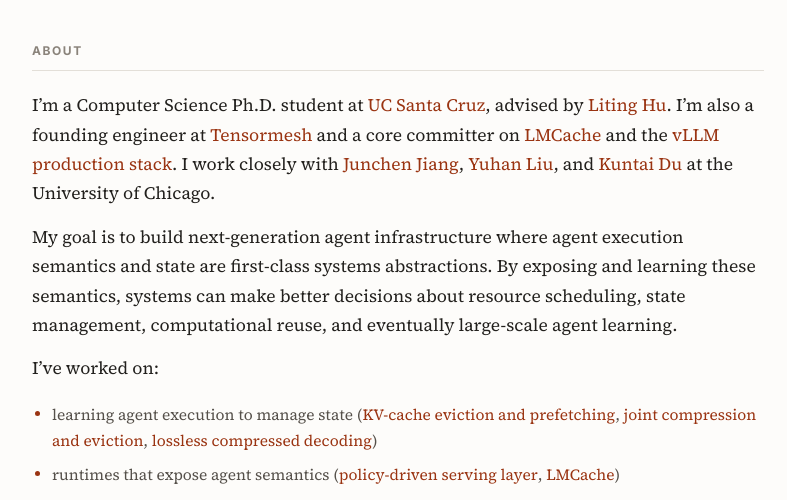
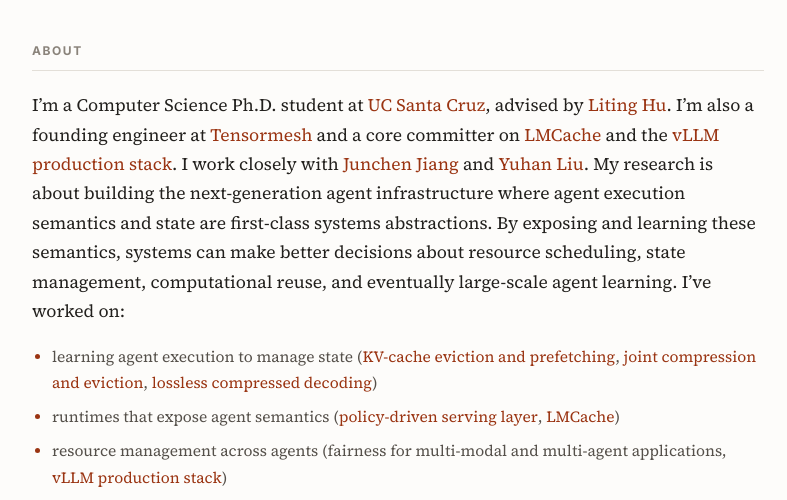
Before and after one commit to ruizhang0101/ruizhang0101.github.io, a plain HTML site: page index.html in a window 1280 px wide. Shown: the part 295-795 px from the top of the page, without its empty margins (242-1029 px from the left). Drawn offline with Linux system fonts and the light colour scheme.

Commit message:
Merge intro and research into one paragraph; update collaborator list

```diff
--- a/index.html
+++ b/index.html
@@ -82,17 +82,13 @@
         engineer at <a href="https://www.tensormesh.ai/">Tensormesh</a> and a core committer on
         <a href="https://github.com/LMCache/LMCache">LMCache</a> and the
         <a href="https://github.com/vllm-project/production-stack">vLLM production stack</a>. I work
-        closely with <a href="https://people.cs.uchicago.edu/~junchenj/">Junchen Jiang</a>,
-        <a href="https://yuhanliu11.github.io/">Yuhan Liu</a>, and
-        <a href="https://kuntaidu.github.io/">Kuntai Du</a> at the University of Chicago.
+        closely with <a href="https://people.cs.uchicago.edu/~junchenj/">Junchen Jiang</a> and
+        <a href="https://yuhanliu11.github.io/">Yuhan Liu</a>. My research is about building the
+        next-generation agent infrastructure where agent execution semantics and state are
+        first-class systems abstractions. By exposing and learning these semantics, systems can make
+        better decisions about resource scheduling, state management, computational reuse, and
+        eventually large-scale agent learning. I&rsquo;ve worked on:
       </p>
-      <p>
-        My goal is to build next-generation agent infrastructure where agent execution semantics and
-        state are first-class systems abstractions. By exposing and learning these semantics,
-        systems can make better decisions about resource scheduling, state management, computational
-        reuse, and eventually large-scale agent learning.
-      </p>
-      <p>I&rsquo;ve worked on:</p>
       <ul class="interests">
         <li>learning agent execution to manage state
           (<a href="https://arxiv.org/abs/2608.14624">KV-cache eviction and prefetching</a>,
```
